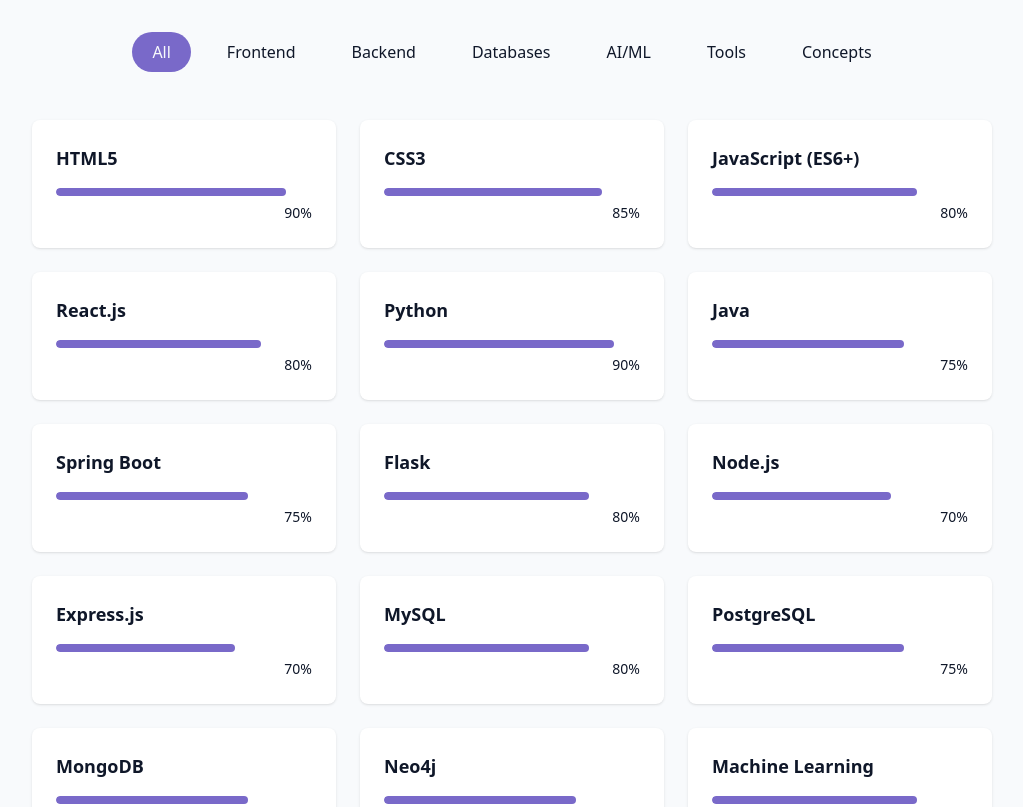
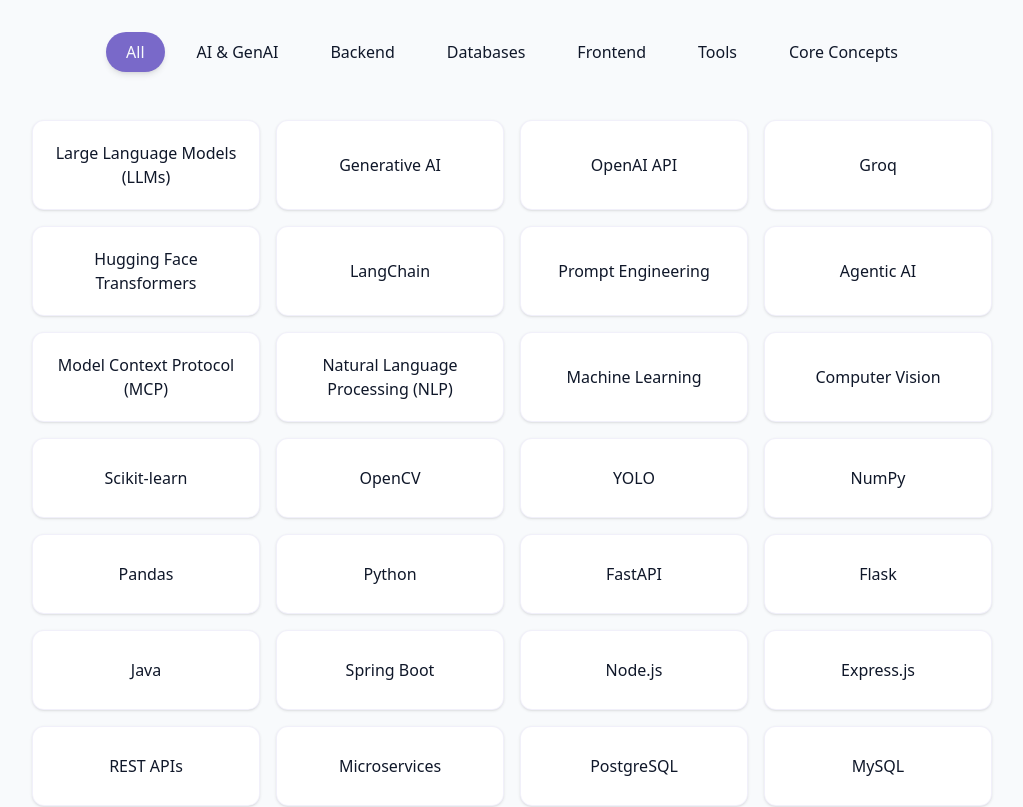
Before and after one commit to anmjain1409/Portfolio, a React (Vite) app: page / in a window 1280 px wide. Shown: the part 5260-6067 px from the top of the page, without its empty margins (128-1151 px from the left). Built offline with nearby package versions, Linux system fonts and the light colour scheme.

Commit message:
Update SkillsSection.jsx

```diff
--- a/src/components/SkillsSection.jsx
+++ b/src/components/SkillsSection.jsx
@@ -2,114 +2,126 @@
 import { cn } from "@/lib/utils";
 
 const skills = [
-  // Frontend
-  { name: "HTML5", level: 90, category: "frontend" },
-  { name: "CSS3", level: 85, category: "frontend" },
-  { name: "JavaScript (ES6+)", level: 80, category: "frontend" },
-  { name: "React.js", level: 80, category: "frontend" },
+  // AI & Generative AI
+  { name: "Large Language Models (LLMs)", category: "ai" },
+  { name: "Generative AI", category: "ai" },
+  { name: "OpenAI API", category: "ai" },
+  { name: "Groq", category: "ai" },
+  { name: "Hugging Face Transformers", category: "ai" },
+  { name: "LangChain", category: "ai" },
+  { name: "Prompt Engineering", category: "ai" },
+  { name: "Agentic AI", category: "ai" },
+  { name: "Model Context Protocol (MCP)", category: "ai" },
+  { name: "Natural Language Processing (NLP)", category: "ai" },
+  { name: "Machine Learning", category: "ai" },
+  { name: "Computer Vision", category: "ai" },
+  { name: "Scikit-learn", category: "ai" },
+  { name: "OpenCV", category: "ai" },
+  { name: "YOLO", category: "ai" },
+  { name: "NumPy", category: "ai" },
+  { name: "Pandas", category: "ai" },
 
   // Backend
-  { name: "Python", level: 90, category: "backend" },
-  { name: "Java", level: 75, category: "backend" },
-  { name: "Spring Boot", level: 75, category: "backend" },
-  { name: "Flask", level: 80, category: "backend" },
-  { name: "Node.js", level: 70, category: "backend" },
-  { name: "Express.js", level: 70, category: "backend" },
+  { name: "Python", category: "backend" },
+  { name: "FastAPI", category: "backend" },
+  { name: "Flask", category: "backend" },
+  { name: "Java", category: "backend" },
+  { name: "Spring Boot", category: "backend" },
+  { name: "Node.js", category: "backend" },
+  { name: "Express.js", category: "backend" },
+  { name: "REST APIs", category: "backend" },
+  { name: "Microservices", category: "backend" },
 
-  // Databases (Separate Section 🔥)
-  { name: "MySQL", level: 80, category: "databases" },
-  { name: "PostgreSQL", level: 75, category: "databases" },
-  { name: "MongoDB", level: 75, category: "databases" },
-  { name: "Neo4j", level: 75, category: "databases" },
+  // Databases
+  { name: "PostgreSQL", category: "databases" },
+  { name: "MySQL", category: "databases" },
+  { name: "MongoDB", category: "databases" },
+  { name: "Neo4j", category: "databases" },
+  { name: "TimescaleDB", category: "databases" },
+  { name: "SQL", category: "databases" },
 
-  // AI / ML
-  { name: "Machine Learning", level: 80, category: "aiml" },
-  { name: "NLP", level: 80, category: "aiml" },
-  { name: "Hugging Face", level: 75, category: "aiml" },
-  { name: "OpenCV", level: 70, category: "aiml" },
+  // Frontend
+  { name: "React.js", category: "frontend" },
+  { name: "JavaScript", category: "frontend" },
+  { name: "HTML5", category: "frontend" },
+  { name: "CSS3", category: "frontend" },
 
-  // Tools
-  { name: "Git", level: 85, category: "tools" },
-  { name: "GitHub", level: 85, category: "tools" },
-  { name: "Docker", level: 70, category: "tools" },
-  { name: "Postman", level: 80, category: "tools" },
-  { name: "VS Code", level: 90, category: "tools" },
+  // Tools & Platforms
+  { name: "Docker", category: "tools" },
+  { name: "Git", category: "tools" },
+  { name: "GitHub", category: "tools" },
+  { name: "Postman", category: "tools" },
+  { name: "VS Code", category: "tools" },
+  { name: "Streamlit", category: "tools" },
+  { name: "ngrok", category: "tools" },
+  { name: "WhatsApp Business API", category: "tools" },
 
-  // Concepts
-  { name: "Data Structures & Algorithms", level: 75, category: "concepts" },
-  { name: "REST APIs", level: 85, category: "concepts" },
-  { name: "JWT Authentication", level: 80, category: "concepts" },
+  // Core Concepts
+  { name: "Data Structures & Algorithms", category: "concepts" },
+  { name: "Object-Oriented Programming (OOP)", category: "concepts" },
+  { name: "JWT Authentication", category: "concepts" },
+  { name: "REST API Design", category: "concepts" },
+  { name: "Server-Sent Events (SSE)", category: "concepts" },
+  { name: "Microservices Architecture", category: "concepts" },
+  { name: "CRUD Operations", category: "concepts" },
+  { name: "Dependency Mapping", category: "concepts" },
+  { name: "Agile Development", category: "concepts" },
 ];
 
 const categories = [
-  "all",
-  "frontend",
-  "backend",
-  "databases",
-  "aiml",
-  "tools",
-  "concepts",
+  { id: "all", label: "All" },
+  { id: "ai", label: "AI & GenAI" },
+  { id: "backend", label: "Backend" },
+  { id: "databases", label: "Databases" },
+  { id: "frontend", label: "Frontend" },
+  { id: "tools", label: "Tools" },
+  { id: "concepts", label: "Core Concepts" },
 ];
 
 export const SkillsSection = () => {
   const [activeCategory, setActiveCategory] = useState("all");
 
   const filteredSkills = skills.filter(
-    (skill) => activeCategory === "all" || skill.category === activeCategory
+    (skill) =>
+      activeCategory === "all" || skill.category === activeCategory
   );
 
   return (
     <section id="skills" className="py-24 px-4 relative bg-secondary/30">
       <div className="container mx-auto max-w-5xl">
+        {/* Section Heading */}
         <h2 className="text-3xl md:text-4xl font-bold mb-12 text-center">
           My <span className="text-primary">Skills</span>
         </h2>
 
         {/* Category Buttons */}
-        <div className="flex flex-wrap justify-center gap-4 mb-12">
-          {categories.map((category, key) => (
+        <div className="flex flex-wrap justify-center gap-3 mb-12">
+          {categories.map((category) => (
             <button
-              key={key}
-              onClick={() => setActiveCategory(category)}
+              key={category.id}
+              onClick={() => setActiveCategory(category.id)}
               className={cn(
-                "px-5 py-2 rounded-full transition-colors duration-300 capitalize",
-                activeCategory === category
-                  ? "bg-primary text-primary-foreground"
+                "px-5 py-2 rounded-full transition-all duration-300",
+                activeCategory === category.id
+                  ? "bg-primary text-primary-foreground shadow-md"
                   : "bg-secondary/70 text-foreground hover:bg-secondary"
               )}
             >
-              {category === "aiml"
-                ? "AI/ML"
-                : category === "databases"
-                  ? "Databases"
-                  : category}
+              {category.label}
             </button>
           ))}
         </div>
 
         {/* Skills Grid */}
-        <div className="grid grid-cols-1 sm:grid-cols-2 lg:grid-cols-3 gap-6">
-          {filteredSkills.map((skill, key) => (
+        <div className="grid grid-cols-2 sm:grid-cols-3 lg:grid-cols-4 gap-4">
+          {filteredSkills.map((skill) => (
             <div
-              key={key}
-              className="bg-card p-6 rounded-lg shadow-sm card-hover"
+              key={`${skill.category}-${skill.name}`}
+              className="bg-card border border-primary/10 px-4 py-5 rounded-xl shadow-sm card-hover flex items-center justify-center text-center min-h-[80px]"
             >
-              <div className="text-left mb-4">
-                <h3 className="font-semibold text-lg">{skill.name}</h3>
-              </div>
-
-              <div className="w-full bg-secondary/50 h-2 rounded-full overflow-hidden">
-                <div
-                  className="bg-primary h-2 rounded-full origin-left animate-[grow_1.5s_ease-out]"
-                  style={{ width: skill.level + "%" }}
-                />
-              </div>
-
-              <div className="text-right mt-1">
-                <span className="text-sm text-muted-foreground">
-                  {skill.level}%
-                </span>
-              </div>
+              <h3 className="font-medium text-sm md:text-base">
+                {skill.name}
+              </h3>
             </div>
           ))}
         </div>
```
